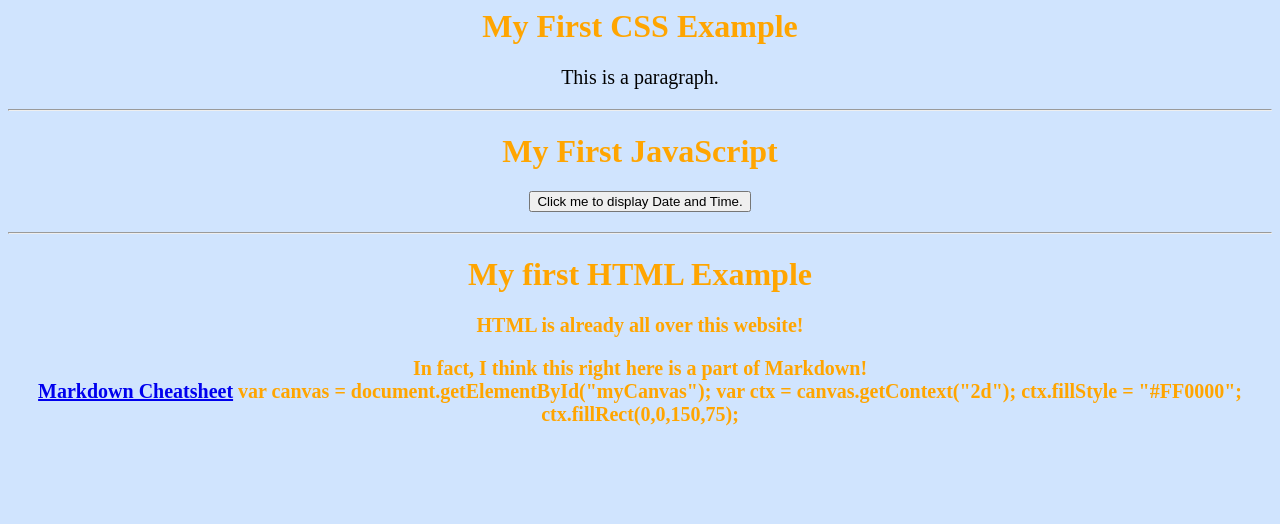
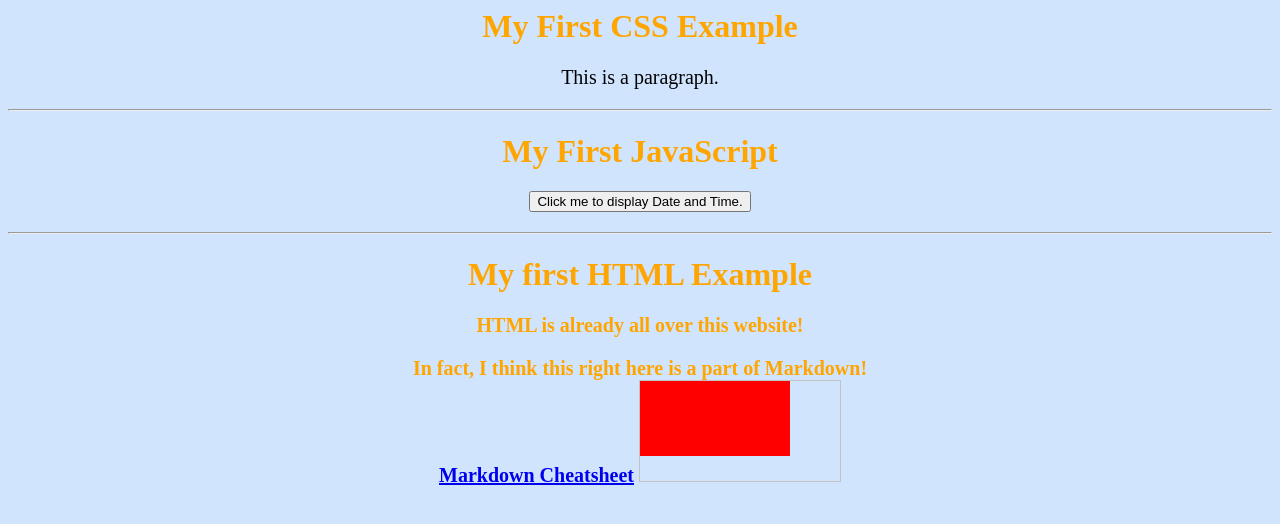
Before and after one commit to Zerg620/Zerg620.github.io, a Jekyll site: the page built from _posts/2016-6-7-Testing-Code.markdown, in a window 1280 px wide. Shown: the top 524 px of the page. Built offline with Jekyll 4.4.1, drawn with Linux system fonts in a browser that asks for light colours; part of the change alters nothing that is shown.

Commit message:
Update 2016-6-7-Testing-Code.markdown

```diff
--- a/_posts/2016-6-7-Testing-Code.markdown
+++ b/_posts/2016-6-7-Testing-Code.markdown
@@ -39,7 +39,15 @@ Click me to display Date and Time.</button>
 In fact, I think this right here is a part of Markdown!<br>
 <a href="https://https://github.com/adam-p/markdown-here/wiki/Markdown-Cheatsheet#h1">Markdown Cheatsheet</a>
 
+
+<canvas id="myCanvas" width="200" height="100"
+style="border:1px solid #c3c3c3;">
+Your browser does not support the canvas element.
+</canvas>
+
+<script>
 var canvas = document.getElementById("myCanvas");
 var ctx = canvas.getContext("2d");
 ctx.fillStyle = "#FF0000";
 ctx.fillRect(0,0,150,75);
+</script>
```
